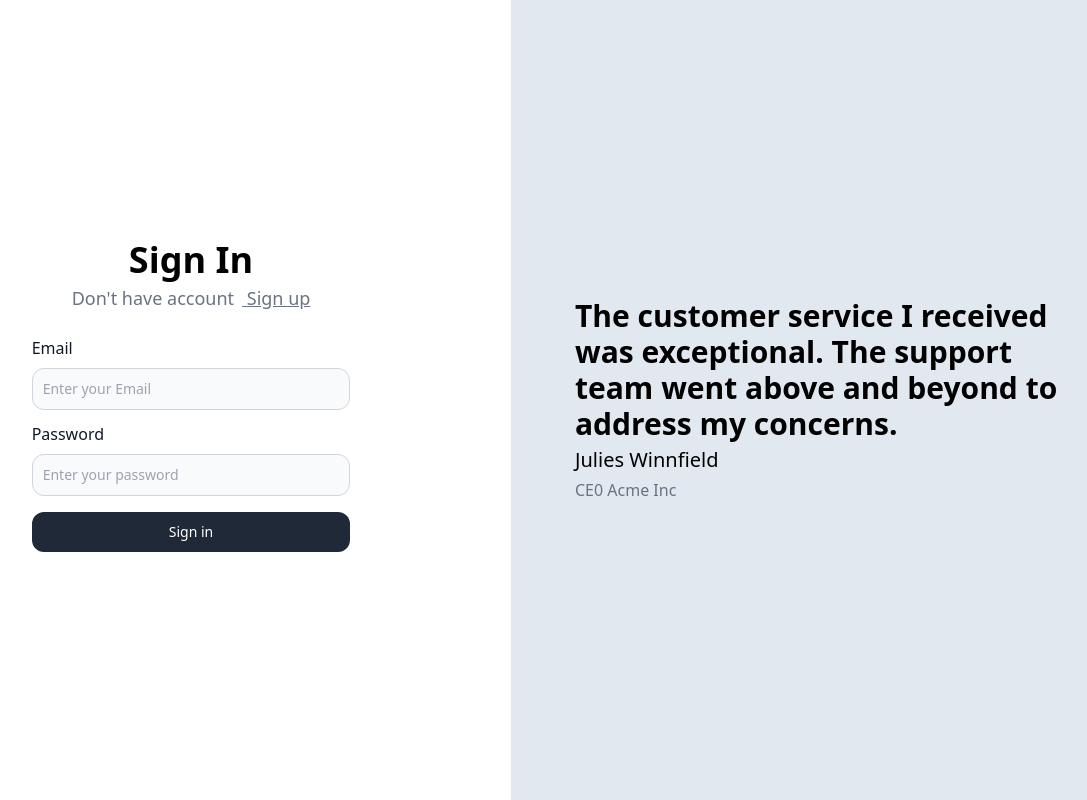
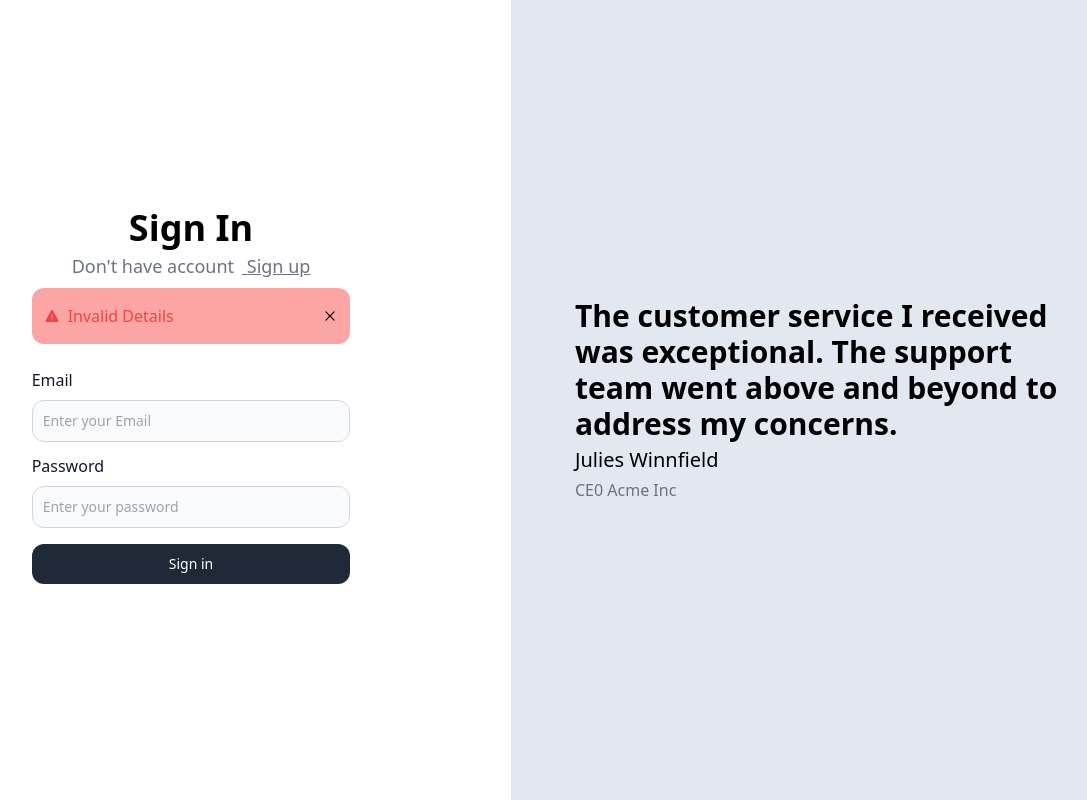
Before and after one commit to AkshitLakhera/PenCraft-Full-Stack-Blogging-Application, a React (Vite) app in the folder frontend/: page /signin in a window 1280 px wide. Both pictures are taken after a click on the button "Sign in". Shown: the whole page, without its empty margins (129-1216 px from the left). Built offline with nearby package versions, Linux system fonts and the light colour scheme; no server answers.

Commit message:
Added Error Message

```diff
--- a/frontend/package.json
+++ b/frontend/package.json
@@ -26,7 +26,7 @@
     "react": "^18.2.0",
     "react-dom": "^18.2.0",
     "react-feather": "^2.0.10",
-    "react-icons": "^5.0.1",
+    "react-icons": "^5.3.0",
     "react-loading-skeleton": "^3.4.0",
     "react-modal": "^3.16.1",
     "react-router-dom": "^6.22.2",
--- a/frontend/src/components/Auth.tsx
+++ b/frontend/src/components/Auth.tsx
@@ -1,6 +1,8 @@
 import { ChangeEvent, useState } from "react";
 import { Link, useNavigate  } from "react-router-dom"
 import Loader from './ui/Loader'
+import {IoIosWarning} from 'react-icons/io'
+import { RxCross2 } from "react-icons/rx";
 import { SignupType } from "@akshitlakhera/common-zod-app";
 import axios from "axios";
 import { BACKEND_URL } from "@/config";
@@ -12,6 +14,10 @@ const Auth = ({type} : { type:"signin"|"signup"}) => {
     name:"",
   });
   const [loading, setloading] = useState(false);
+  const [errorMessage, setErrorMessage] = useState('');
+
+
+
   async function sendRequest() {
     setloading(true)
     try {  const response=  await axios.post(`${BACKEND_URL}/api/v1/user/${type==="signup" ? "signup" :"signin"}`,postInputs)
@@ -24,12 +30,16 @@ const Auth = ({type} : { type:"signin"|"signup"}) => {
     console.log(jwt)
     navigate("/blogs") }
     catch(e) {
-      alert("Error on sending request")
+      setErrorMessage("Invalid Details ")
     }finally{
       setloading(false)
     }
+  }
 
+  const handleClose = () => {
+    setErrorMessage('');
   }
+
   return (
     <div className=" h-screen flex justify-center items-center flex-col ">
 
@@ -44,6 +54,11 @@ const Auth = ({type} : { type:"signin"|"signup"}) => {
           </div>
 
           </div>
+
+        { errorMessage &&  (<div className="Error-div bg-red-300 mt-2 flex items-center justify-between rounded-xl py-4 px-3 ">
+          <span className="text-red-500 flex items-center gap-2 "><IoIosWarning/>{errorMessage}</span>
+          <button onClick={handleClose}><RxCross2/></button>
+          </div>)}
 
           <div className="max-w-md mt-6">
             {type === "signup" ?  <InputBox label="Name" placeholder="Enter your Username"  type="text"
```
Also changed, not shown: 1 other file (tests, documents, lock files or other folders).
